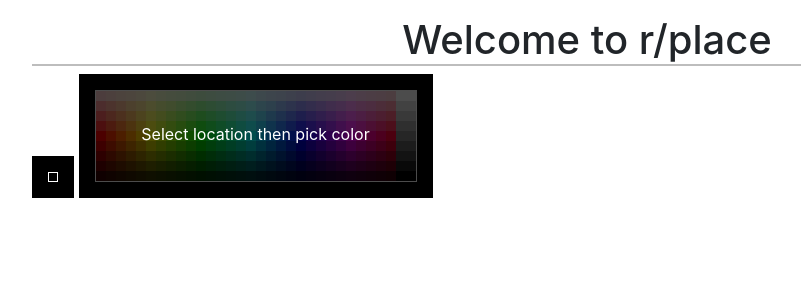
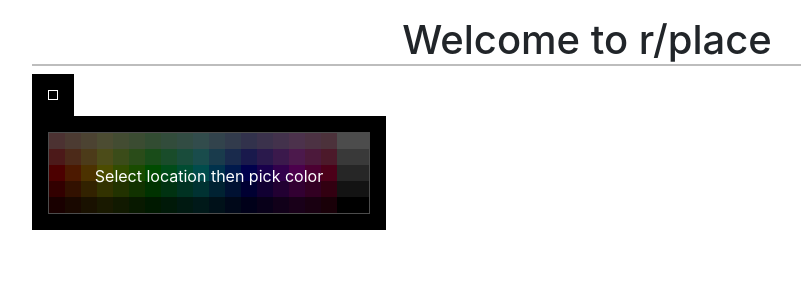
Before and after one commit to janka102/csc412-website, a PHP site: page /place in a window 1280 px wide. Shown: the part 56-356 px from the top of the page, without its empty margins (53-854 px from the left). Run offline with PHP 8.4, Linux system fonts and the light colour scheme; data that the repository does not hold is empty; some web fonts are replaced.

Commit message:
Limit colors, but make them bigger

```diff
--- a/css/place.css
+++ b/css/place.css
@@ -23,13 +23,12 @@
 }
 
 #colors .grid-item {
-  height: 10px;
-  width: 10px;
-  /* display: inline-block; */
+  height: 16px;
+  width: 16px;
 }
 
 #colors .grid-item:last-of-type {
-  width: 20px;
+  width: 32px;
 }
 
 #colors::before {
--- a/js/place.js
+++ b/js/place.js
@@ -27,7 +27,7 @@ request.send()
 initColors()
 
 function initColors() {
-  const intervals = 5
+  const intervals = 3
 
   for (let min = 255 - 255 / intervals; min > 0; min -= 255 / intervals) {
     const row = document.createElement('div')
--- a/place/index.php
+++ b/place/index.php
@@ -8,10 +8,15 @@
 <div class="row">
   <div class="col-12">
     <h1>Welcome to r/place</h1>
+  </div>
 
+  <div class="col-12">
     <div id="place-grid" class="grid"></div>
+  </div>
 
+  <div class="col-12">
     <div id="colors" class="grid"></div>
+  </div>
   </div>
 </div>
 
```
